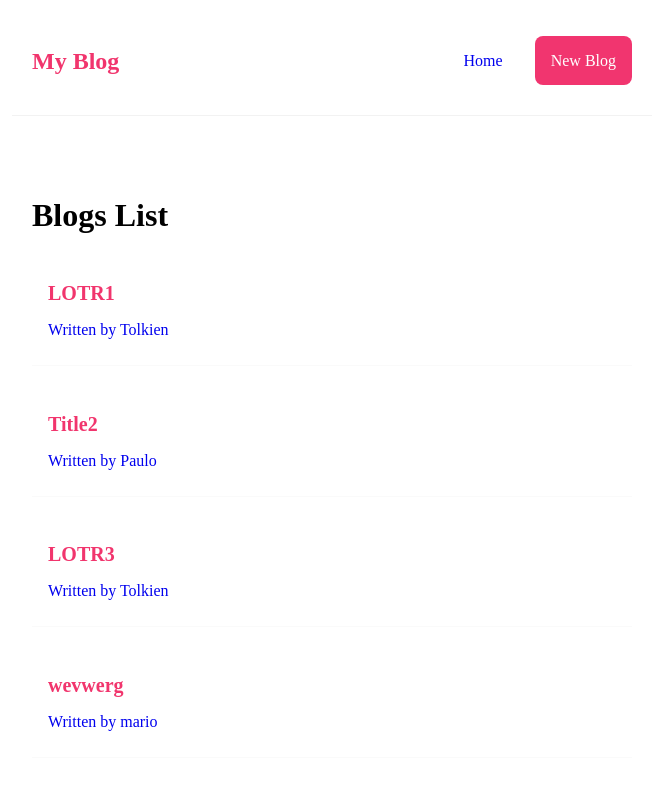
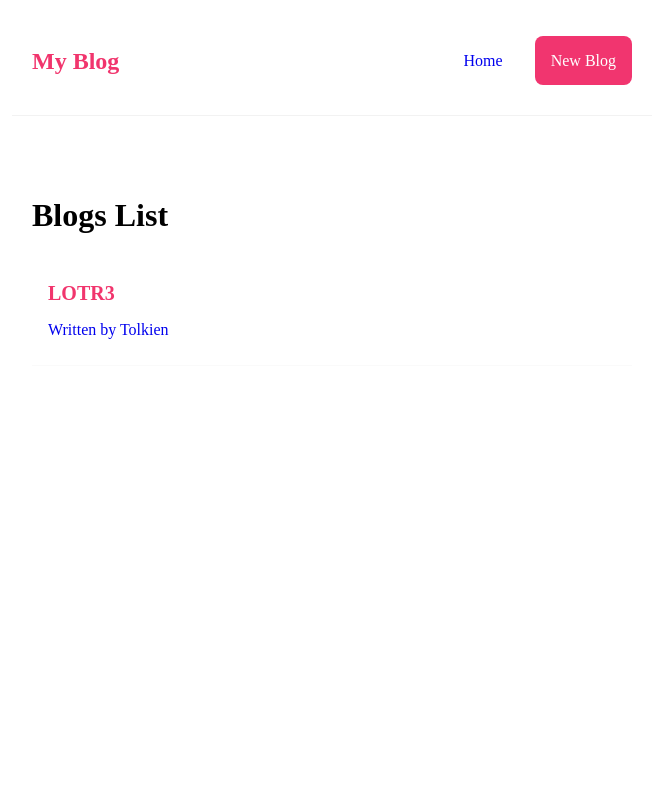
Before and after one commit to UP419/blog-app, a React (Vite) app: page / in a window 1280 px wide. Shown: the top 800 px of the page, without its empty margins (308-971 px from the left). Built offline with nearby package versions, Linux system fonts and the light colour scheme; data requests are answered from the project's data file.

Commit message:
added blog delete button

```diff
--- a/data/db.json
+++ b/data/db.json
@@ -1,40 +1,10 @@
 {
   "blogs": [
-    {
-      "title": "LOTR1",
-      "body": " Body1",
-      "author": "Tolkien",
-      "id": "1"
-    },
-    {
-      "title": "Title2",
-      "body": " Body2",
-      "author": "Paulo",
-      "id": "2"
-    },
     {
       "title": "LOTR3",
       "body": " Body3",
       "author": "Tolkien",
       "id": "3"
-    },
-    {
-      "id": "64ac",
-      "title": "wevwerg",
-      "body": "rwgwg",
-      "author": "mario"
-    },
-    {
-      "id": "7b17",
-      "title": "cewoweif",
-      "body": "oiewnfowef",
-      "author": "Paulo"
-    },
-    {
-      "id": "729f",
-      "title": "cweiucb",
-      "body": "cieubrvewrv",
-      "author": "Orwell"
     }
   ]
 }
--- a/src/BlogDetails.tsx
+++ b/src/BlogDetails.tsx
@@ -1,9 +1,20 @@
-import {useParams} from 'react-router-dom'
+import {useHistory, useParams} from 'react-router-dom'
 import useFetch from "./useFetch.tsx";
 
 const BlogDetails = () => {
     const {id} = useParams();
     const {data: blog, isPending, error} = useFetch("http://localhost:8000/blogs/" + id);
+
+    const history = useHistory();
+
+    const handleClick = () => {
+        fetch('http://localhost:8000/blogs/' + id, {
+            method: 'DELETE'
+        }).then(() => {
+            console.log("Deleted blog");
+            history.push('/');
+        })
+    }
 
     return (
         <div className="blog-details">
@@ -14,6 +25,7 @@ const BlogDetails = () => {
                     <h2>{blog.title}</h2>
                     <p>Written by {blog.author}</p>
                     <div>{blog.body}</div>
+                    <button onClick={() => handleClick()}>Delete blog</button>
                 </article>
             )}
         </div>
--- a/src/index.css
+++ b/src/index.css
@@ -87,7 +87,7 @@
     display: block;
 }
 
-.new-blog button {
+.new-blog button, .blog-details button {
     background-color: #f1356d;
     color: #fff;
     border: 0;
```
Also changed, not shown: 1 other file (tests, documents, lock files or other folders).
